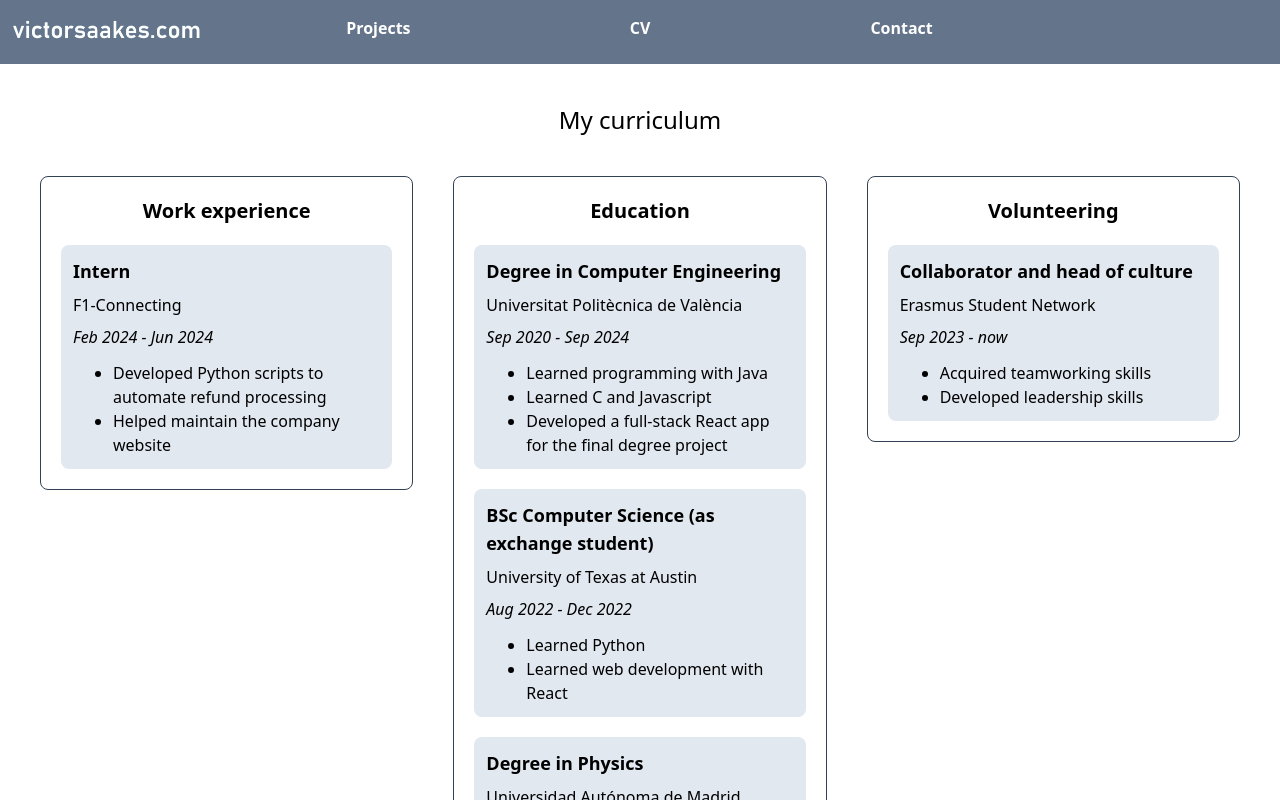
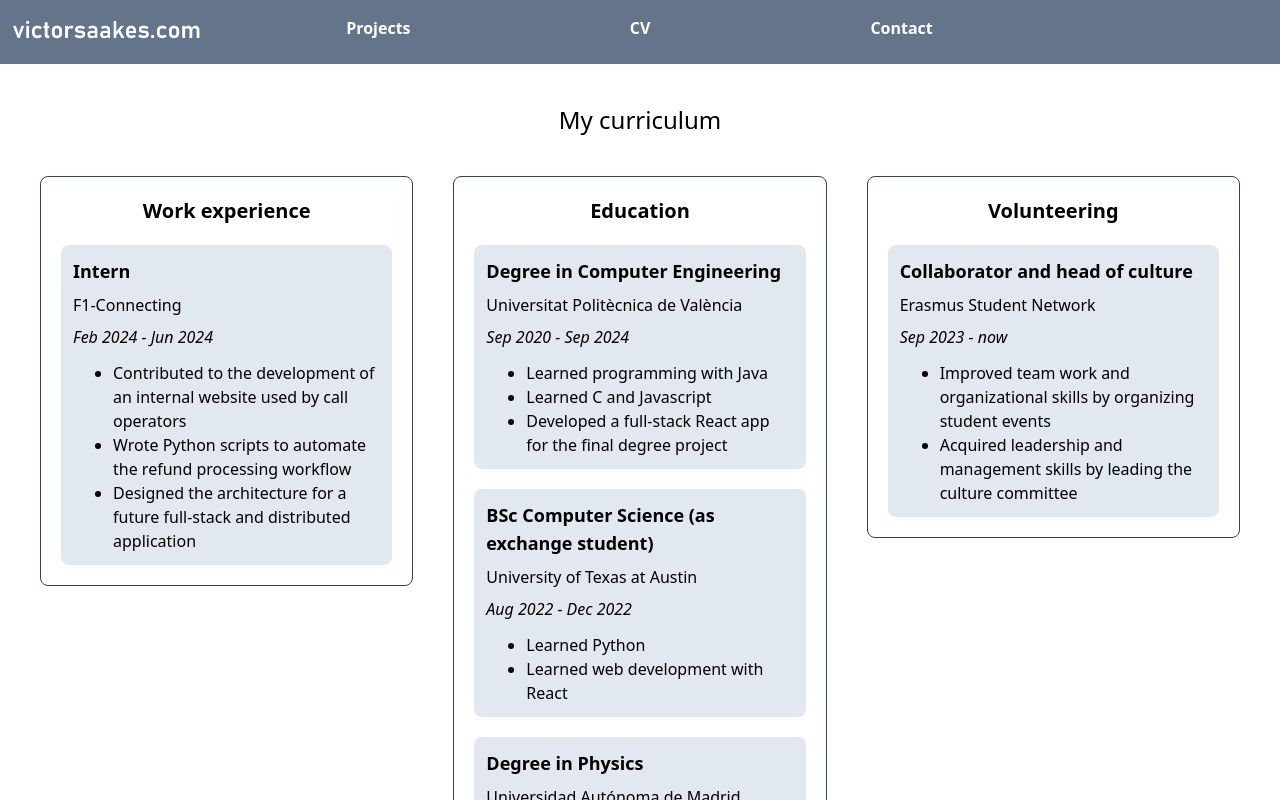
Before and after one commit to vicsaa01/victorsaakes, an Angular app in the folder frontend/: page /cv in a window 1280 px wide. Shown: the top 800 px of the page. Built offline with nearby package versions, Linux system fonts and the light colour scheme.

Commit message:
fix #4 - CV update

```diff
--- a/frontend/src/app/cv-page/cv-page.component.ts
+++ b/frontend/src/app/cv-page/cv-page.component.ts
@@ -11,10 +11,26 @@ import { CVEntry } from '../cventry/entry';
 })
 export class CVPage {
   entries: CVEntry[] = [
-    new CVEntry('F1-Connecting', 'Intern', 'Feb 2024 - Jun 2024', ['Developed Python scripts to automate refund processing', 'Helped maintain the company website']),
-    new CVEntry('Universitat Politècnica de València', 'Degree in Computer Engineering', 'Sep 2020 - Sep 2024', ['Learned programming with Java', 'Learned C and Javascript', 'Developed a full-stack React app for the final degree project']),
-    new CVEntry('University of Texas at Austin', 'BSc Computer Science (as exchange student)', 'Aug 2022 - Dec 2022', ['Learned Python', 'Learned web development with React']),
-    new CVEntry('Universidad Autónoma de Madrid', 'Degree in Physics', 'Sep 2019 - Jun 2020', ['Acquired mathematical and problem solving skills']),
-    new CVEntry('Erasmus Student Network', 'Collaborator and head of culture', 'Sep 2023 - now', ['Acquired teamworking skills', 'Developed leadership skills'])
+    new CVEntry('F1-Connecting', 'Intern', 'Feb 2024 - Jun 2024', [
+      'Contributed to the development of an internal website used by call operators',
+      'Wrote Python scripts to automate the refund processing workflow',
+      'Designed the architecture for a future full-stack and distributed application'
+    ]),
+    new CVEntry('Universitat Politècnica de València', 'Degree in Computer Engineering', 'Sep 2020 - Sep 2024', [
+      'Learned programming with Java',
+      'Learned C and Javascript',
+      'Developed a full-stack React app for the final degree project'
+    ]),
+    new CVEntry('University of Texas at Austin', 'BSc Computer Science (as exchange student)', 'Aug 2022 - Dec 2022', [
+      'Learned Python',
+      'Learned web development with React'
+    ]),
+    new CVEntry('Universidad Autónoma de Madrid', 'Degree in Physics', 'Sep 2019 - Jun 2020', [
+      'Acquired mathematical and problem solving skills'
+    ]),
+    new CVEntry('Erasmus Student Network', 'Collaborator and head of culture', 'Sep 2023 - now', [
+      'Improved team work and organizational skills by organizing student events',
+      'Acquired leadership and management skills by leading the culture committee'
+    ])
   ]
 }
```
